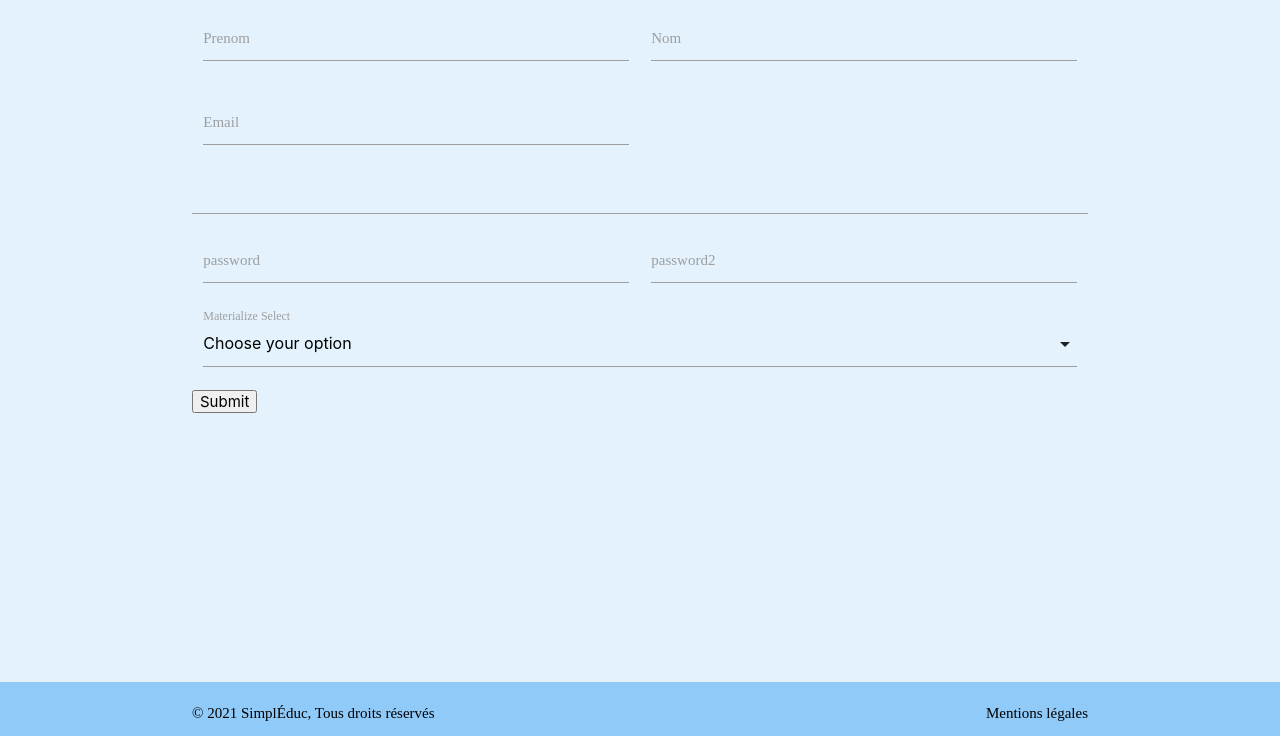
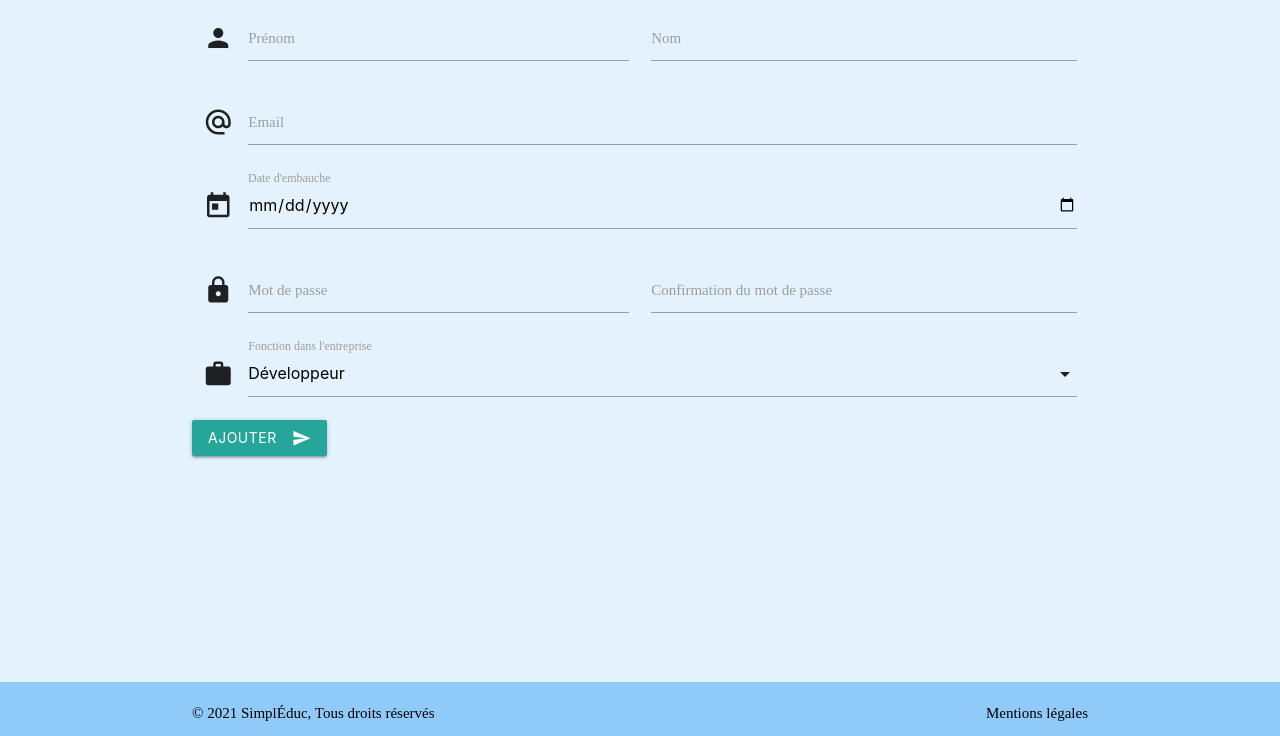
Before and after one commit to LgmMesCompetences/Simpleduc, a PHP site: template src/vue/security/ajout.html.twig in a window 1280 px wide. Shown: the part 64-800 px from the top of the page. Run offline with PHP 8.4, Linux system fonts and the light colour scheme; the template is opened without the code that fills it, so the values that code supplies are empty; some libraries are stand-ins or nearby versions; some web fonts are replaced.

Commit message:
form added

```diff
--- a/src/controleur/securityControleur.php
+++ b/src/controleur/securityControleur.php
@@ -3,7 +3,6 @@
 function inscrireControleur($twig, $db){
 
 	$form = array();
-	var_dump($_POST);
 	if (isset($_POST['btInscrire'])){
 		$email = $_POST['email'];
 		$password = $_POST['password'];
--- a/src/vue/security/ajout.html.twig
+++ b/src/vue/security/ajout.html.twig
@@ -10,8 +10,16 @@
 
 	{% if form.valide is defined %}
 		{% if form.valide == true %}
-			<h1>Inscription réussie</h1>
-			<h1>Voici l'email : {{form.email}}</h1>
+        <div class="container">
+			<h3>Inscription réussie !</h3>
+			<h3>L'e-mail du compte est <u>{{form.email}}</u>, communiquez ces identifiants au nouvel utilisateur !</h3>
+        </div>
+        {% else %}
+        <div class="container">
+			<h3>Échec de l'inscription !</h3>
+			<h3>{{form.message}}</u></h3>
+            <h3><a href="index.php?page=ajout">Retourner sur la page d'ajout</a></h3>
+        </div>
 		{% endif %}
 	{% endif %}
 
@@ -19,36 +27,47 @@
 		<div class="row">
         <form action="index.php?page=ajout" method="post">
             <div class="input-field col s6">
+                <i class="material-icons prefix">person</i>
                 <input id="prenom" type="text" name="prenom">
-                <label for="prenom">Prenom</label>
+                <label for="prenom">Prénom</label>
             </div>
             <div class="input-field col s6">
                 <input id="nom" type="text" name="nom">
                 <label for="Nom">Nom</label>
             </div>
-            <div class="input-field col s6">
+            <div class="input-field col s12">
+                <i class="material-icons prefix">alternate_email</i>
                 <input id="email" type="email" name="email">
                 <label for="email">Email</label>
             </div>
-            <input type="text" class="datepicker" name="dateEmbauche">
+            <div class="input-field col s12">
+                <i class="material-icons prefix">today</i>
+                <input id="dateEmbauche" type="date" name="dateEmbauche">
+                <label for="dateEmbauche">Date d'embauche</label>
+            </div>
             <div class="input-field col s6">
+                <i class="material-icons prefix">lock</i>
                 <input id="password" type="password" name="password">
-                <label for="password">password</label>
+                <label for="password">Mot de passe</label>
             </div>
             <div class="input-field col s6">
                 <input id="password" type="password" name="password2">
-                <label for="password">password2</label>
+                <label for="password">Confirmation du mot de passe</label>
             </div>
             <div class="input-field col s12">
+                <i class="material-icons prefix">work</i>
                 <select name="fonction">
-                <option value="" disabled selected>Choose your option</option>
-                <option value="1">Option 1</option>
-                <option value="2">Option 2</option>
-                <option value="3">Option 3</option>
+                <option value="1">Développeur</option>
+                <option value="2">Responsable technique</option>
+                <option value="3">Comptable</option>
+                <option value="4">Resssources humaines</option>
+                <option value="5">Direction</option>
                 </select>
-                <label>Materialize Select</label>
+                <label>Fonction dans l'entreprise</label>
             </div>
-            <button type="submit" name="btInscrire">Submit</button>
+            <button class="btn waves-effect waves-light" type="submit" name="btInscrire">Ajouter
+                <i class="material-icons right">send</i>
+            </button>
         </form>
 	</div>
 
@@ -58,7 +77,6 @@
 <script>
 	$(document).ready(function () {
         $('select').formSelect();
-        //$('.datepicker').datepicker();
     });
 </script>
 
```
